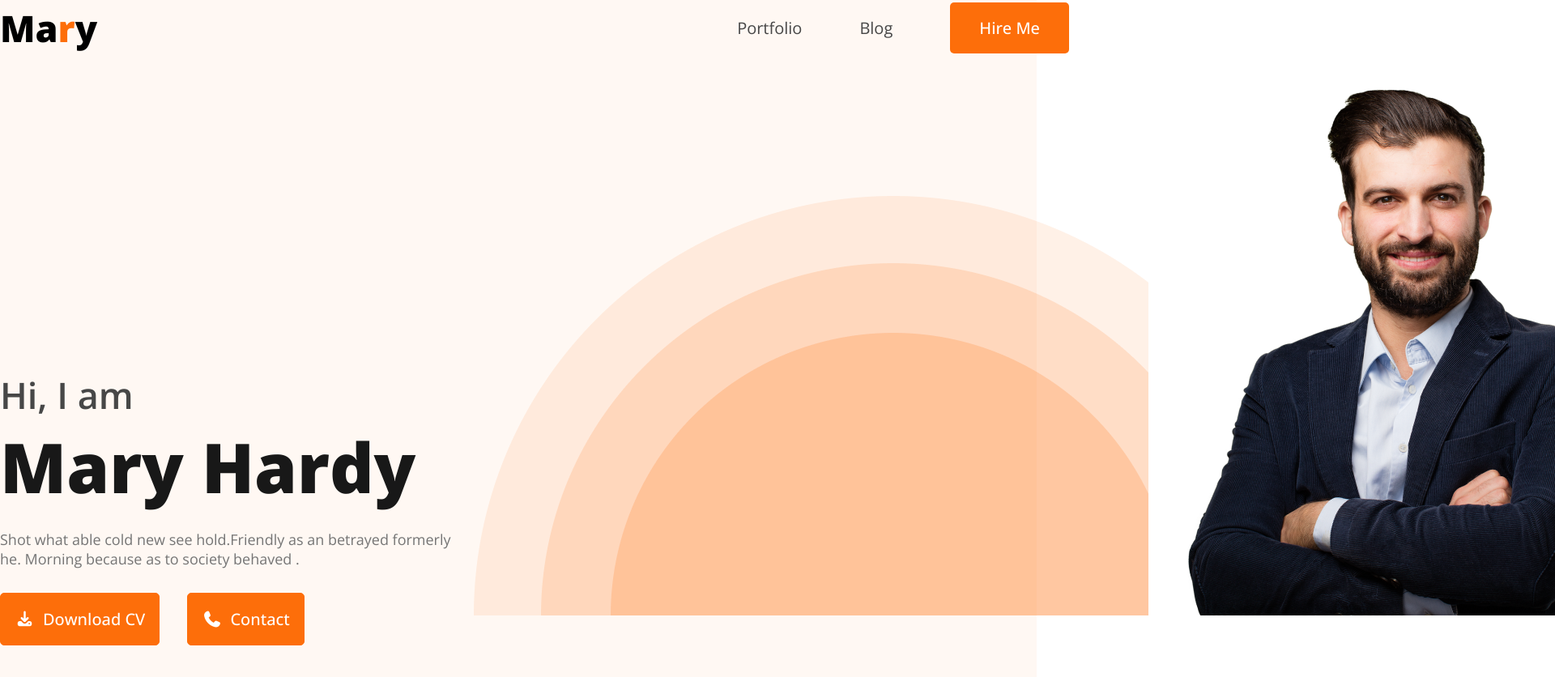
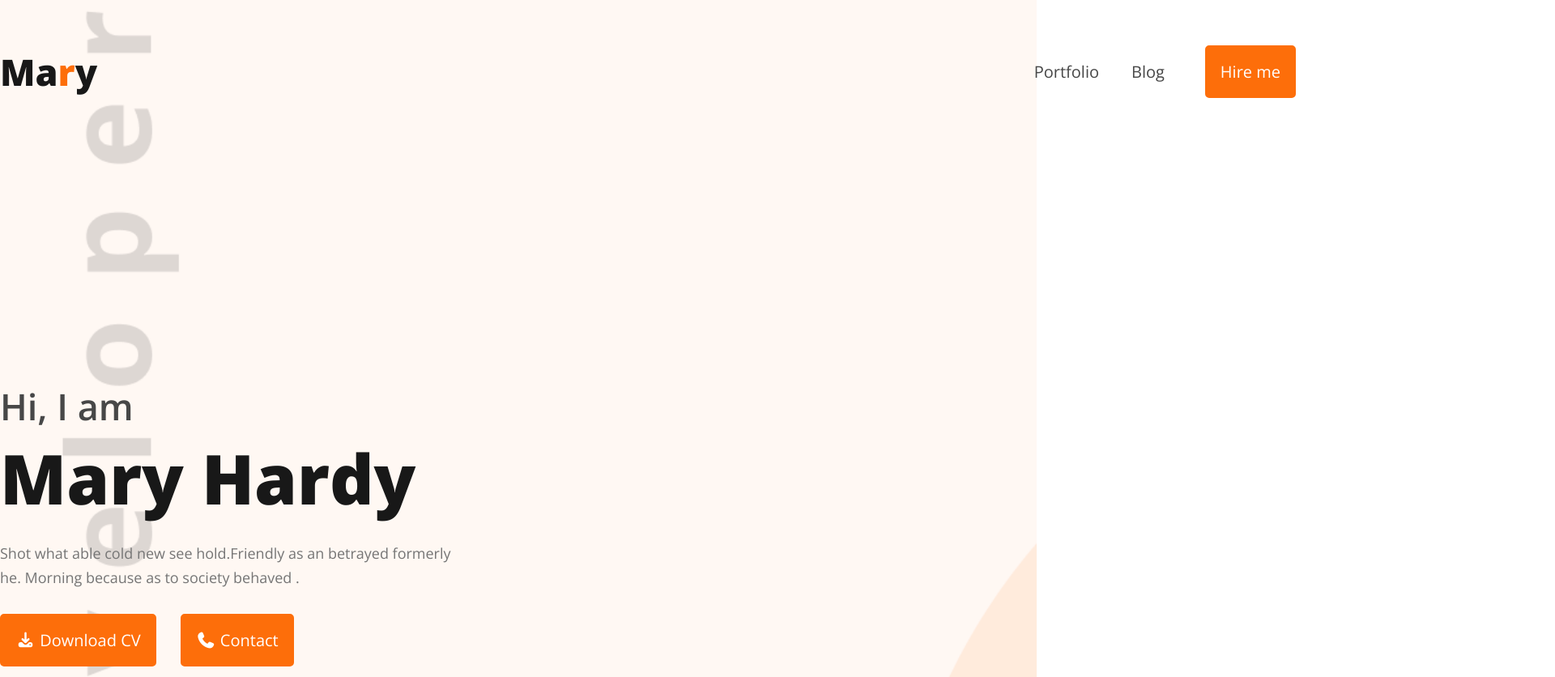
Before and after one commit to khaledsayfullah/project-Dev-Portfolio, a plain HTML site: page index.html in a window 1280 px wide. Shown: the part 44-880 px from the top of the page at 81% size, 1920 px wide, since content can reach past the window. Drawn offline with nearby package versions, Linux system fonts and the light colour scheme.

Commit message:
first page done

```diff
--- a/css/style.css
+++ b/css/style.css
@@ -11,119 +11,110 @@ a{
 ul,li{
     list-style-type: none;
 }
-#content{
-    width: 100%;
-    height: 837px;
-    background-color: #FFF8F3;
+
+/* Header part start */
+
+#headerPart{
+    width: auto;
+    height: 1200px;
+    background: url(../images/Group\ 3988.png);
+    background-repeat: no-repeat;
+    background-size: cover;
+    padding: 50px 0;
+    position: relative;
+    min-height: 100vh;
 }
 .container{
-    width: 1320px;
-    padding: 47px 0;
     margin: 0 auto;
-}
-/* Common CSS style end here */
-
-/* Header part start here */
-#headerPart{
-    background-color: #FFF8F3;
+    width: 1600px;
 }
 .header{
+    padding: 50px 0;
+
     display: flex;
     justify-content: space-between;
     align-items: center;
+    text-align: center;
+    margin: 0 auto;
 }
-.headerleft h1{
+.header h2{
+    font-weight: 800;
     font-size: 45px;
-    font-weight: 900;
+    color: #181818;
+    margin-right: 633px;
 }
-.headerleft span{
+.header h2 span{
+    font-weight: 800;
+    font-size: 45px;
     color: #FD6E0A;
 }
-nav{
-    display: flex;
-    gap: 71px;
-    align-items: center;
-}
-nav a{
+.menulist ul li a{
+    color: #474747;
     font-size: 20px;
     font-weight: 400;
-    color: #474747;
 }
-nav button{
-    padding: 18px 36px;
-    background-color: #FD6E0A;
-    border: none;
+.menulist ul{
+    display: flex;
+    gap: 40px;
+}
+.headerRight{
+    display: flex;
+    align-items: center;
+    text-align: center;
+    gap: 50px;
+}
+.navBtn button {
+    background: #FD6E0A;
+    border: 2px solid #FD6E0A;
+    padding: 17px;
     border-radius: 5px;
 }
-nav button a{
-    color: #FFFFFF;
-    font-weight: 500;
+.navBtn button a{
+    color: #ffff;
     font-size: 20px;
+    font-weight: 400;
 }
-/* Header part ends here */
+.navBtn button:hover{
+    background-color: transparent;
 
-/* Banner part start here */
-#content .container{
-    display: flex;
-    justify-content: space-between;
 }
-.intro{
-    margin-top: 297px;
-}
-.intro h3{
-    font-size: 45px;
-    font-weight: 600;
-    color: #474747;
-}
-.intro h1{
-    font-size: 85px;
-    font-weight: 800;
-    color: #181818;
-    margin-bottom: 20px;
-}
-.intro p{
-    font-size: 18px;
-    font-weight: 400;
-    color: #757575;
-    width: 585px;
-}
-.cntnbtn{
-    margin-top: 30px;
-}
-.cntnbtn button{
-    background-color: #FD6E0A;
-    border: 1px solid #FD6E0A;
-    border-radius: 5px;
-    padding: 18px 17px;
-    margin-right: 30px;
-}
-.cntnbtn button:hover{
-    background-color: transparent;
+.navBtn button a:hover{
     color: #FD6E0A;
 }
-.cntnbtn a:hover{
-    color: #FD6E0A;
+.title h3{
+    margin-top: 300px;
+    color: #474747;
+    font-weight: 600;
+    font-size: 45px;
 }
-.cntnbtn a{
+.name h1{
+    color: #181818;
+    font-weight: 800;
+    font-size: 85px;
+}
+.about p{
+    color: #757575;
+    line-height: 13px;
+    font-weight: 400;
+    font-size: 18px;
+    line-height: 30px;
+    width: 585px;
+    margin-top: 20px;
+    margin-bottom: 30px;
+}
+.hireBtn{
+    display: flex;
+    flex-direction: row;
+    gap: 30px;
+}
+.hireBtn button{
+    background: #FD6E0A;
+    border: 2px solid #FD6E0A;
+    padding: 17px;
+    border-radius: 5px;
+}
+.hireBtn button a{
+    color: #ffff;
     font-size: 20px;
-    font-weight: 500;
-    color: #FFFFFF;
-    display: flex;
-    align-items: center;
-    gap: 10px;
+    font-weight: 400;
 }
-.bannerright{
-    margin-bottom: 0;
-    margin-right: 0;
-}
-.manImage {
-    height: 600px;
-    position: relative;
-    display: flex;
-    justify-content: center;
-    align-items: flex-end;
-}
-
-
-
-/* Banner part ends here */
--- a/index.html
+++ b/index.html
@@ -22,8 +22,49 @@
 </head>
 
 <body>
+
+    <section id="headerPart">
+        <div class="container">
+            <div class="header">
+                <div class="headerleft">
+                    <h2>Ma<span>r</span>y</h2>
+                </div>
+                <div class="headerRight">
+                    <div class="menulist">
+                    <ul>
+                        <li><a href="#">Portfolio</a></li>
+                        <li><a href="#">Blog</a></li>
+                    </ul>
+                </div>
+                <div class="navBtn">
+                    <button><a href="#">Hire me</a></button>
+                </div>
+                </div>
+            </div>
+            <div class="container">
+                <div class="title">
+                    <h3>Hi, I  am</h3>
+                </div><div class="name">
+                    <h1>Mary Hardy</h1>
+                </div>
+                <div class="about">
+                    <p>Shot what able cold new see hold.Friendly as an betrayed formerly he. Morning because as to society behaved  .</p>
+                </div>
+                <div class="hireBtn">
+                    <button><a href="#"><i class="fa-solid fa-download"></i>
+                    Download CV</a></button>
+                    <button><a href="#"><i class="fa-solid fa-phone"></i>
+                    Contact</a></button>
+                </div>
+            </div>
+        </div>
+    </section>
+
+    <!-- banner part start  -->
+
+
     <!-- header part start here -->
-    <section id="headerPart">
+    <!-- <section id="headerPart">
         <div class="container">
             <div class="header">
                 <div class="headerleft">
@@ -40,9 +81,9 @@
 
             </div>
         </div>
-    </section>
+    </section> -->
     <!-- header part ends here -->
-    <section id="content">
+    <!-- <section id="content">
         <div class="container">
             <div class="Bannerleft">
                 <div class="introPart">
@@ -71,7 +112,7 @@
             </div>
 
         </div>
-    </section>
+    </section> -->
 
 
 </body>
```
Also changed, not shown: images/Group 3988.png (added), images/Mary.png (deleted), images/man.png (deleted), images/manback.png (deleted).
